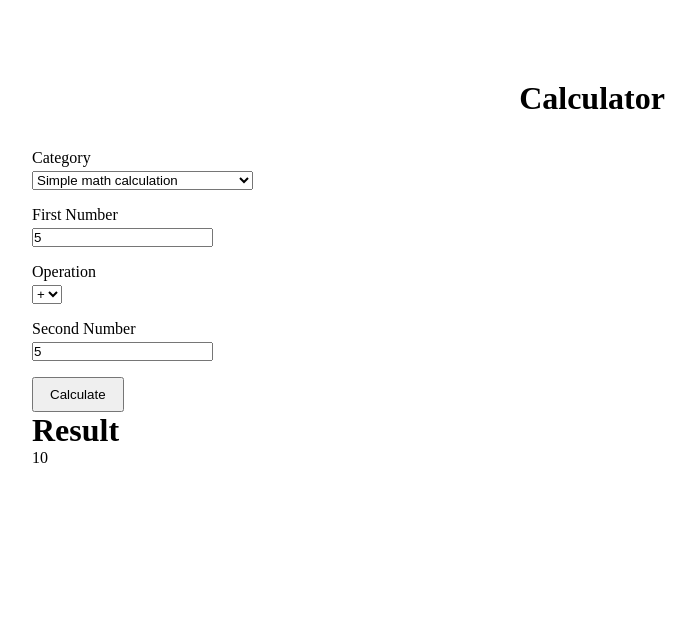
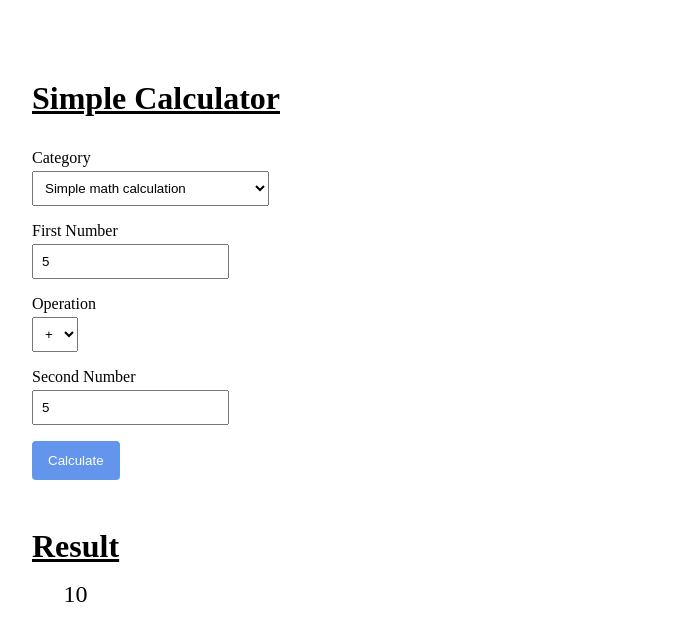
Before and after one commit to natscamp02/JAVASCRIPT-101---EXERCISE-1, a plain HTML site: page index.html in a window 1280 px wide. Both pictures are taken after typing "5", "5" into the empty fields and a click on the button "Calculate". Shown: the whole page, without its empty margins (48-744 px from the left). Drawn offline with Linux system fonts and the light colour scheme.

Commit message:
Added some styling

```diff
--- a/index.html
+++ b/index.html
@@ -13,7 +13,7 @@
 
 <body>
     <main>
-        <h1 class="title">Calculator</h1>
+        <h1 class="title">Simple Calculator</h1>
 
         <form id="calculator">
             <div class="form-control">
@@ -50,7 +50,7 @@
             <button class="btn-submit" type="submit">Calculate</button>
         </form>
 
-        <div class="result-div">
+        <div class="result-div hidden">
             <h1>Result</h1>
             <p class="result-container"></p>
         </div>
--- a/script.js
+++ b/script.js
@@ -5,6 +5,7 @@ const firstNumberInp = document.getElementById('inp-1');
 const secondNumberInp = document.getElementById('inp-2');
 const operandInp = document.getElementById('operand');
 
+const resultDiv = document.querySelector('.result-div');
 const resultContainer = document.querySelector('.result-container');
 
 function calculate(e) {
@@ -94,6 +95,7 @@ function calculateAreaOfRectangle(num1, num2) {
 
 function showResults(result) {
 	resultContainer.innerText = result;
+	resultDiv.classList.remove('hidden');
 }
 
 function showFields() {
--- a/style.css
+++ b/style.css
@@ -7,12 +7,13 @@
 }
 
 main {
-	padding: 5rem;
+	padding: 0 5rem;
 }
 
 .title {
-	margin-bottom: 2rem;
-	text-align: center;
+	text-decoration: underline;
+
+	margin-block: 5rem 2rem;
 }
 
 #calculator {
@@ -29,9 +30,44 @@ main {
 .form-control > * {
 	width: max-content;
 }
+.form-control > :is(input, select) {
+	padding: 0.5rem;
+}
+
+.form-control > :is(input, select):disabled {
+	visibility: hidden;
+}
 
 .btn-submit {
+	border: none;
+	border-radius: 0.25rem;
+	background: cornflowerblue;
+
+	color: #fff;
+
 	width: max-content;
 
-	padding: 0.5rem 1rem;
+	padding: 0.75rem 1rem;
+
+	cursor: pointer;
 }
+
+.result-div {
+	margin-top: 3rem;
+	width: max-content;
+}
+
+.result-div h1 {
+	text-decoration: underline;
+
+	margin-bottom: 1rem;
+}
+
+.result-div p {
+	text-align: center;
+	font-size: 1.5rem;
+}
+
+.hidden {
+	display: none;
+}
```
